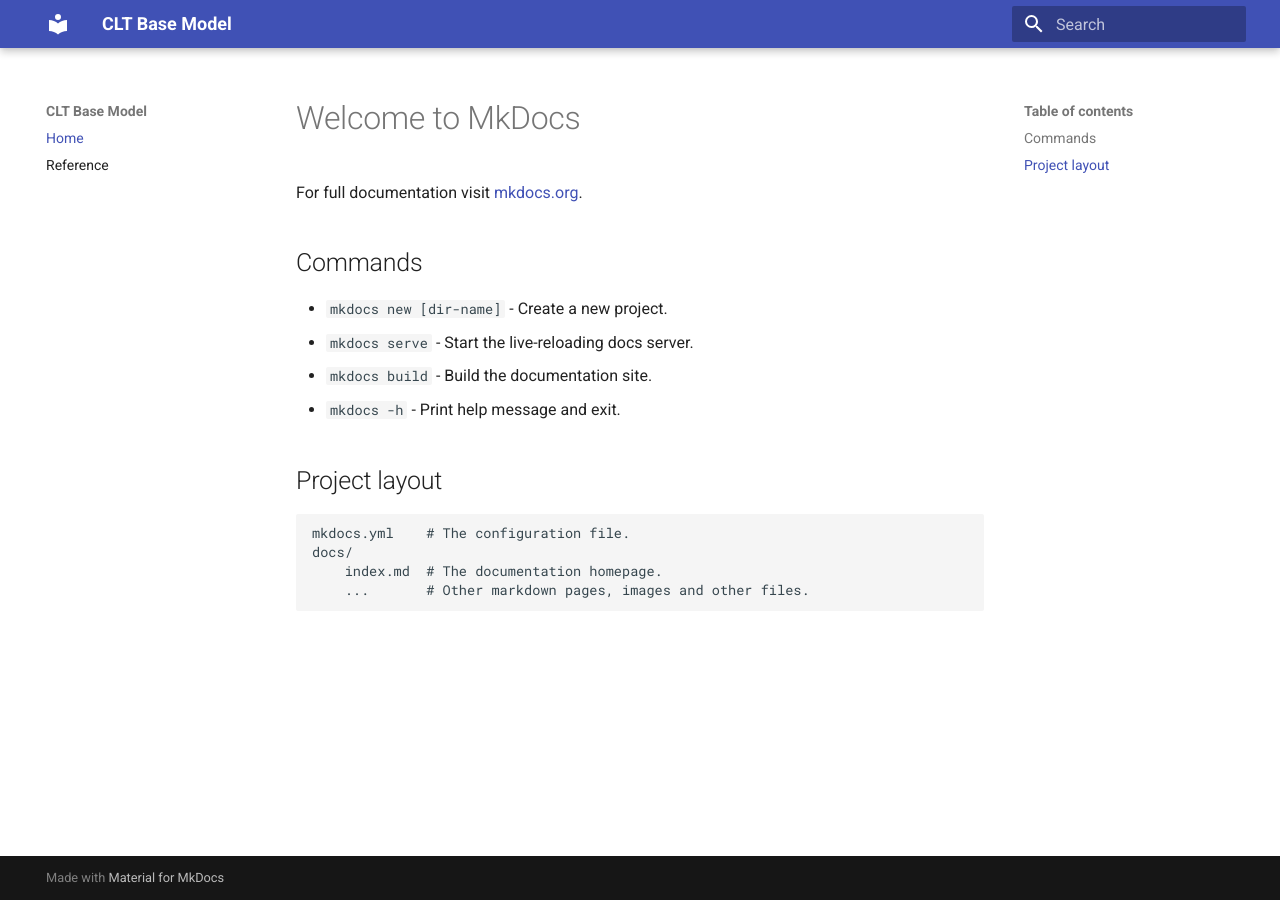
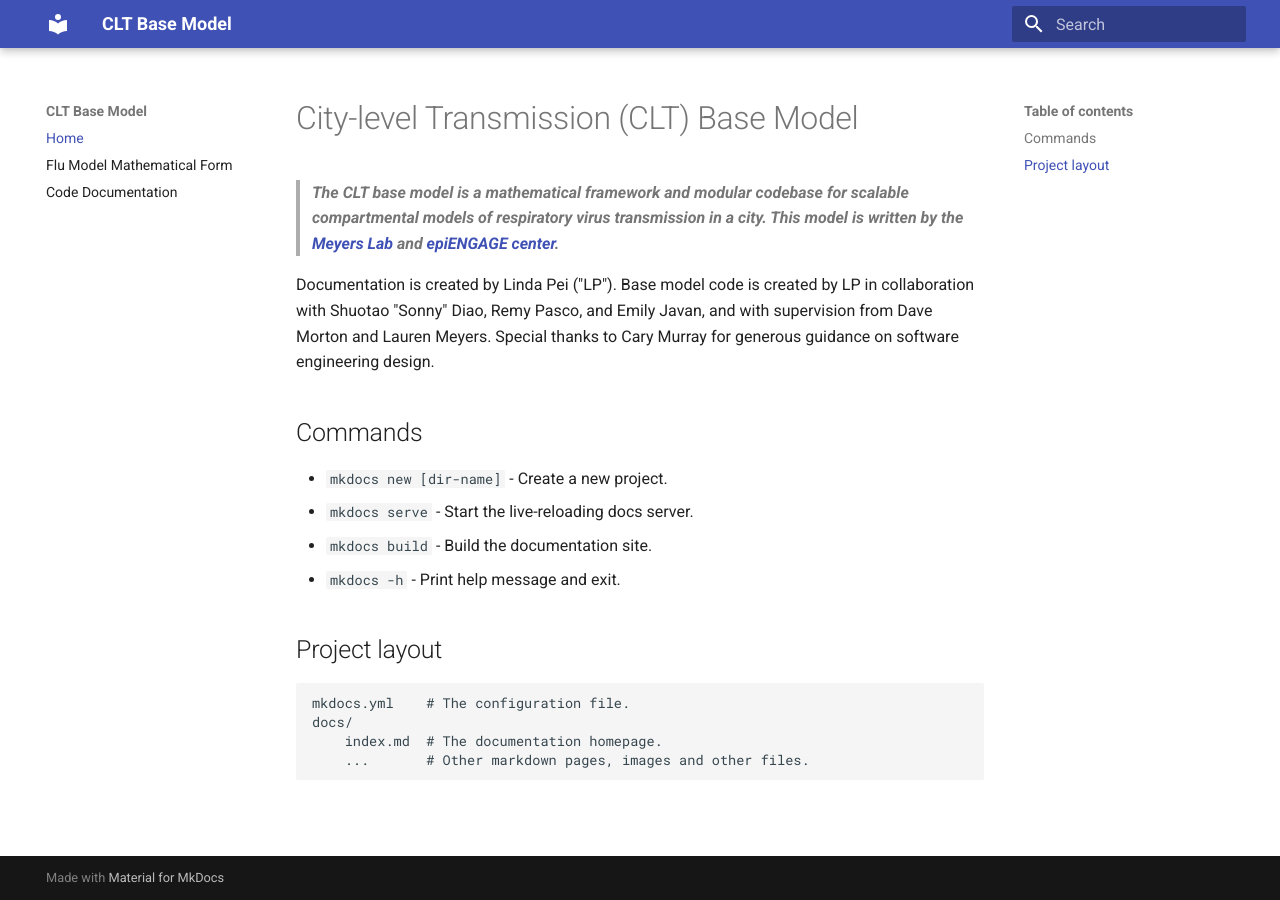
Before and after one commit to RemyFP/CLT_BaseModel_Docs, an MkDocs documentation site: the page built from docs/index.md, in a window 1280 px wide. Built offline with MkDocs 1.6.1 and Material for MkDocs 9.7.7, drawn with Linux system fonts in a browser that asks for light colours.

Commit message:
Adding math_flu_components.md

```diff
--- a/docs/index.md
+++ b/docs/index.md
@@ -1,6 +1,11 @@
-# Welcome to MkDocs
+# City-level Transmission (CLT) Base Model
 
-For full documentation visit [mkdocs.org](https://www.mkdocs.org).
+> ***The CLT base model is a mathematical framework and modular codebase for scalable compartmental models of respiratory virus transmission in a city. This model is written by the [Meyers Lab](http://www.bio.utexas.edu/research/meyers/) and [epiENGAGE center](https://www.cdc.gov/insight-net/php/implementers/index.html).***
+
+
+
+Documentation is created by Linda Pei ("LP"). Base model code is created by LP in collaboration with Shuotao "Sonny" Diao, Remy Pasco, and Emily Javan, and with supervision from Dave Morton and Lauren Meyers. Special thanks to Cary Murray for generous guidance on software engineering design.
+
 
 ## Commands
 
--- a/docs/reference.md
+++ b/docs/reference.md
@@ -1 +1,5 @@
+# Code Documentation
+
 ::: CLT_BaseModel.base_components
+
+::: CLT_BaseModel.flu_components
--- a/mkdocs.yml
+++ b/mkdocs.yml
@@ -5,6 +5,15 @@
 - search
 nav:
 - Home: index.md
+- math_flu_components.md
 - reference.md
 theme:
   name: material
+
+markdown_extensions:
+  - pymdownx.arithmatex:
+      generic: true
+
+extra_javascript:
+  - javascripts/mathjax.js
+  - https://unpkg.com/mathjax@3/es5/tex-mml-chtml.js
```
Also changed, not shown: docs/math_flu_components.md (added, +111 -0 lines).
